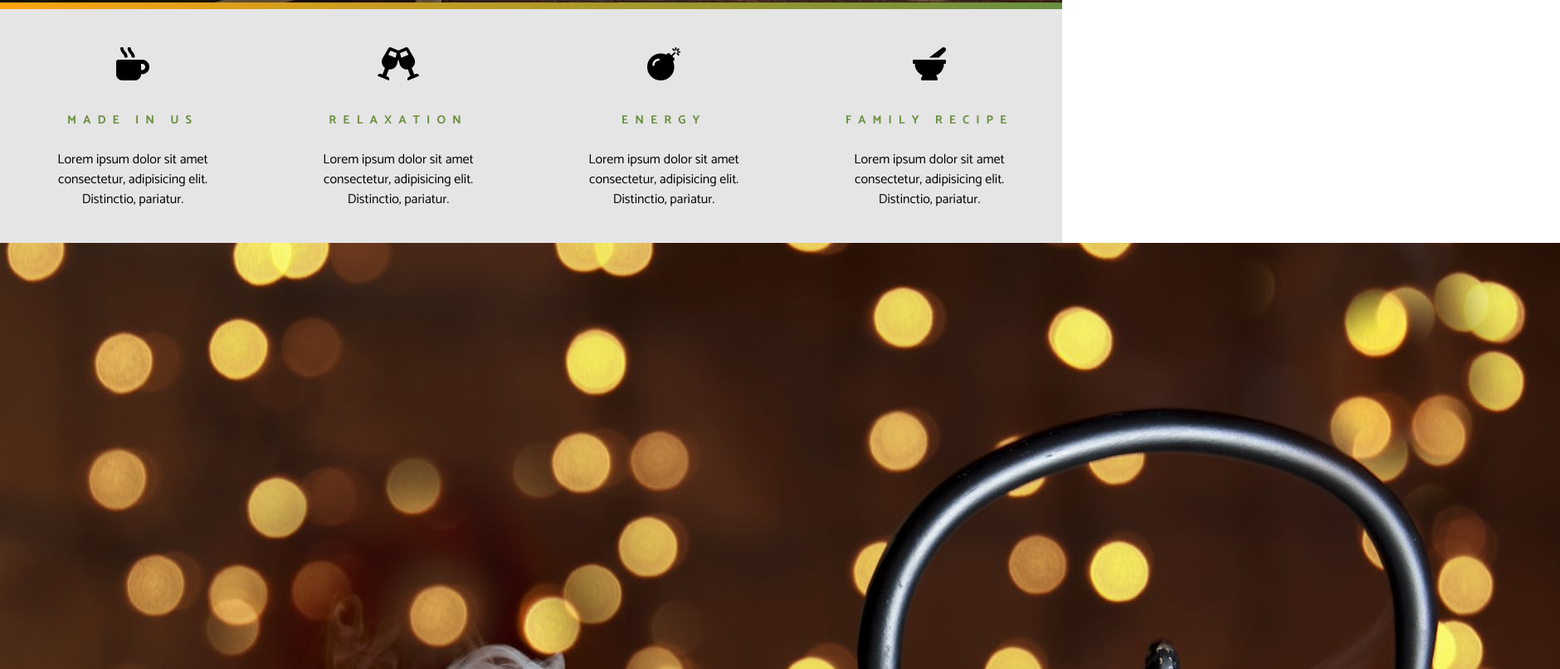
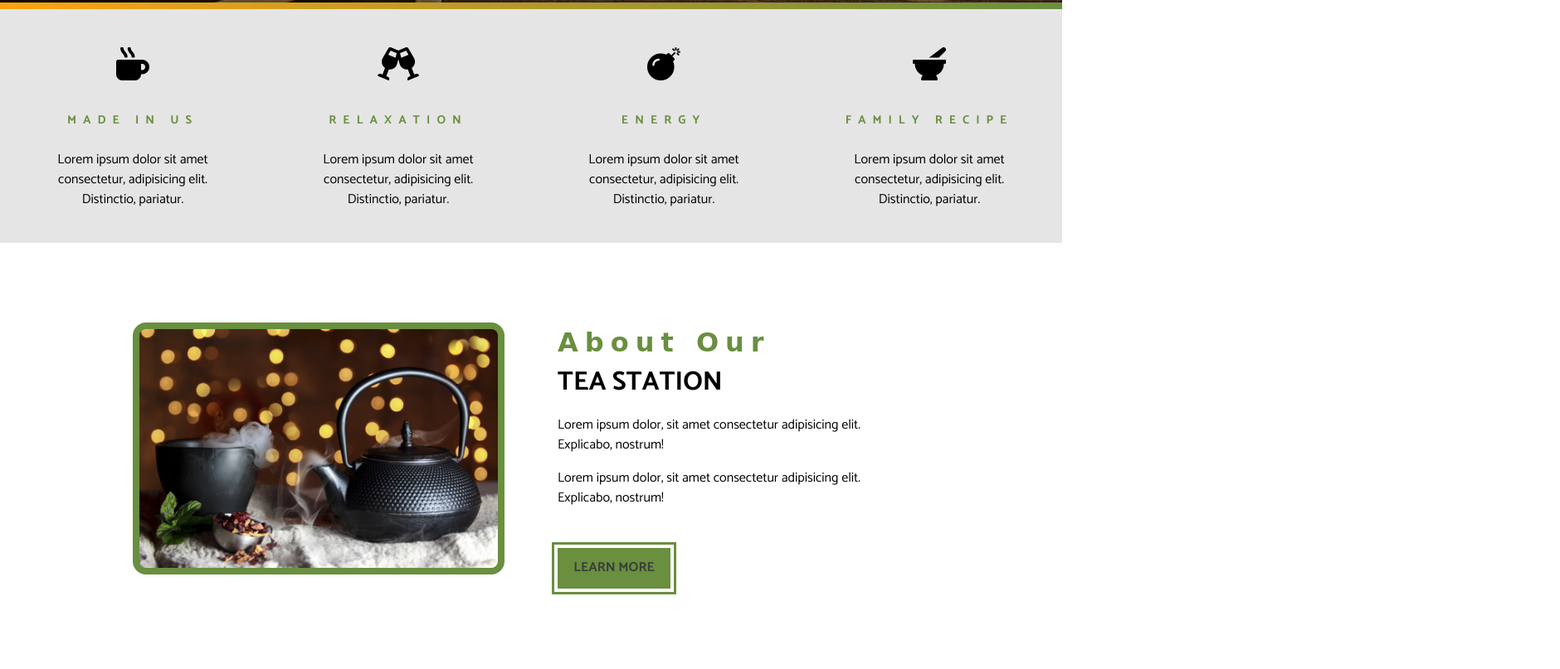
Before and after one commit to Njeudam/tea-station-recording, a plain HTML site: page index.html in a window 1280 px wide. Shown: the part 797-1604 px from the top of the page at 83% size, 1880 px wide, since content can reach past the window. Drawn offline with Linux system fonts and the light colour scheme; a web font is replaced by a local one.

Commit message:
about css

```diff
--- a/styles.css
+++ b/styles.css
@@ -43,9 +43,29 @@ a {
     clear: both;
     display: table;
 }
+/* common class for others sections */
+.section-center {
+    padding: 4rem 0;
+    width: 80vw;
+    max-width: 1170px;
+    margin: 0 auto;
+}
+
+.section-subtitle {
+    font-size: 2rem;
+    font-family: var(--slantedText);
+    letter-spacing: var(--letterSpacing);
+    text-transform: capitalize;
+    color: var(--primaryColor);
+}
+
+.section-title {
+    font-size: 2rem;
+    text-transform: uppercase;
+}
 
 /* nav bar */
-/* header */
+/*#region header */
 .header {
     min-height: 100vh;
     background: linear-gradient(rgba(0, 0, 0, 0.5), rgba(0, 0, 0, 0.5)), url('./images/main-bcg.jpeg') center/cover no-repeat fixed;
@@ -98,8 +118,8 @@ a {
     padding: 1.2rem 1.5rem;
     animation: show 5s ease-in-out 1;
 }
-/* end of header */
-/* animations */
+/*#endregion end of header */
+/*#region animations */
 @keyframes show {
     0% {
         transform: scale(2);
@@ -139,7 +159,7 @@ a {
         transform: translateX(0px);
      }
 }
-/* end of animations */
+/*#endregion end of animations */
 /* content divider */
 .content-divider{
     height: 0.5rem;
@@ -147,7 +167,7 @@ a {
 
 }
 /* end of content divider */
-/* skills */
+/* #region skills */
 .skills {
     background: var(--mainGrey);
 }
@@ -200,4 +220,38 @@ a {
     }
 }
 
-/* end of skills */
+/*#endregion end of skills */
+
+/* about */
+.about-picture {
+    width: 100%;
+    display: block;
+    transition: var(--mainTransition);
+}
+.about-img, .about-info {
+    padding: 2rem 0;
+}
+.about-picture-container {
+    background: var(--primaryColor);
+    border: 0.5rem solid var(--primaryColor);
+    border-radius: 1rem;
+    overflow: hidden;
+}
+
+.about-picture-container:hover .about-picture {
+    opacity: 0.5;
+    transform: scale(1.2);
+}
+
+.about-text {
+    margin: 1rem 0;
+    max-width: 26rem;
+}
+@media screen and (min-width: 992px) {
+    .about-img, .about-info {
+        float: left;
+        width: 50%;
+        padding: 2rem;
+    }
+}
+/* end of about */
```
